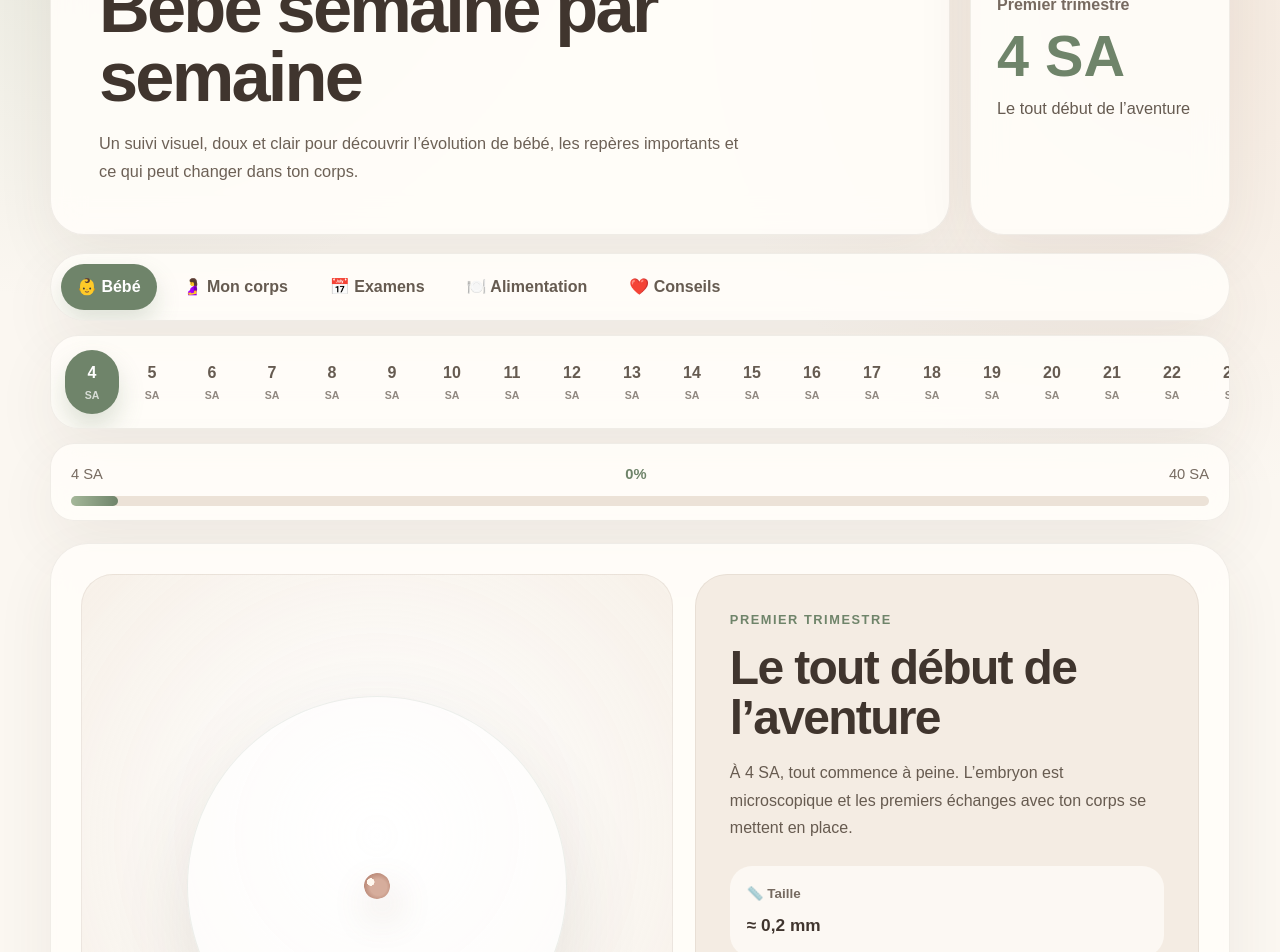
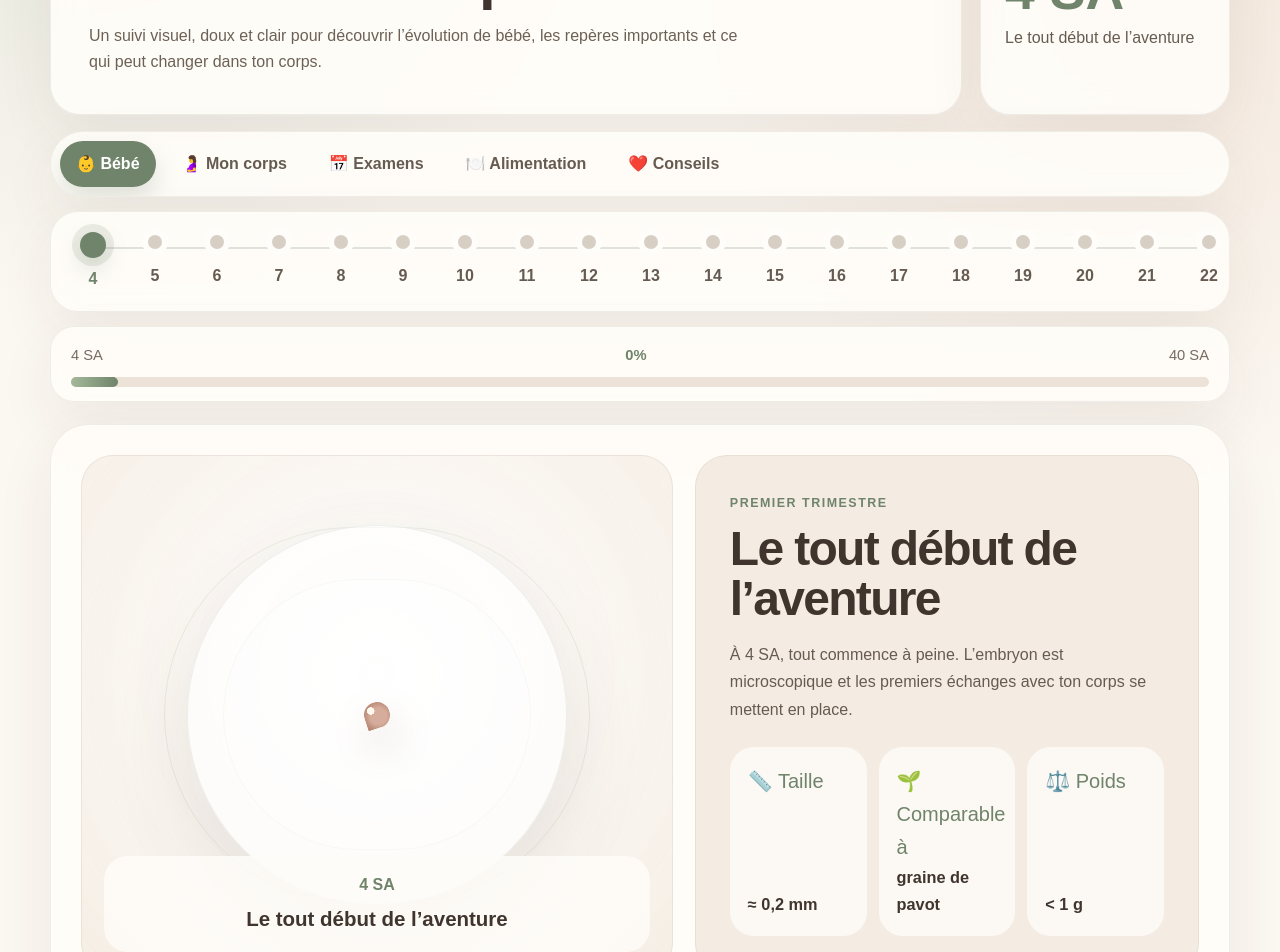
Before and after one commit to Yelenna04/maman-pas-a-pas, a Next.js app: page /pendant-grossesse/semaine-par-semaine in a window 1280 px wide. Shown: the part 300-1252 px from the top of the page. Built offline with nearby package versions, Linux system fonts and the light colour scheme.

Commit message:
Upgrade pregnancy week visual design

```diff
--- a/app/pendant-grossesse/semaine-par-semaine/semaine-par-semaine.css
+++ b/app/pendant-grossesse/semaine-par-semaine/semaine-par-semaine.css
@@ -10,12 +10,12 @@
 .mpap-week-shell {
   width: min(1180px, calc(100% - 32px));
   margin: 0 auto;
-  padding: 36px 0 72px;
+  padding: 28px 0 72px;
 }
 
 .mpap-week-back {
   display: inline-flex;
-  margin-bottom: 22px;
+  margin-bottom: 18px;
   color: #6f846a;
   font-weight: 800;
   text-decoration: none;
@@ -23,10 +23,10 @@
 
 .mpap-week-hero {
   display: grid;
-  grid-template-columns: minmax(0, 1fr) 260px;
-  gap: 20px;
+  grid-template-columns: minmax(0, 1fr) 250px;
+  gap: 18px;
   align-items: stretch;
-  margin-bottom: 18px;
+  margin-bottom: 16px;
 }
 
 .mpap-week-hero > div,
@@ -44,39 +44,39 @@
 }
 
 .mpap-week-hero > div:first-child {
-  border-radius: 34px;
-  padding: clamp(30px, 4vw, 48px);
+  border-radius: 30px;
+  padding: clamp(24px, 3.2vw, 38px);
 }
 
 .mpap-kicker {
-  margin: 0 0 12px;
+  margin: 0 0 10px;
   color: #6f846a;
-  font-size: 0.8rem;
+  font-size: 0.78rem;
   font-weight: 900;
   letter-spacing: 0.12em;
   text-transform: uppercase;
 }
 
 .mpap-week-hero h1 {
-  max-width: 760px;
+  max-width: 720px;
   margin: 0;
   font-family: var(--font-lora), Georgia, serif;
-  font-size: clamp(2.4rem, 5.5vw, 4.6rem);
-  line-height: 0.98;
+  font-size: clamp(2.15rem, 4.7vw, 4rem);
+  line-height: 1;
   letter-spacing: -0.04em;
 }
 
 .mpap-week-hero p {
   max-width: 650px;
-  margin: 18px 0 0;
+  margin: 16px 0 0;
   color: #6d6156;
-  font-size: 1.02rem;
-  line-height: 1.75;
+  font-size: 1rem;
+  line-height: 1.65;
 }
 
 .mpap-week-badge {
-  border-radius: 34px;
-  padding: 26px;
+  border-radius: 30px;
+  padding: 24px;
   display: flex;
   flex-direction: column;
   justify-content: center;
@@ -88,24 +88,24 @@
 }
 
 .mpap-week-badge strong {
-  margin: 10px 0;
+  margin: 8px 0;
   color: #6f846a;
   font-family: var(--font-lora), Georgia, serif;
-  font-size: 3.6rem;
+  font-size: 3.35rem;
   line-height: 1;
 }
 
 .mpap-week-badge p {
   margin: 0;
   color: #665b51;
-  line-height: 1.55;
+  line-height: 1.5;
 }
 
 .mpap-week-nav {
   display: flex;
   gap: 10px;
   margin-bottom: 14px;
-  padding: 10px;
+  padding: 9px;
   border-radius: 999px;
   overflow-x: auto;
 }
@@ -125,46 +125,73 @@
 }
 
 .mpap-timeline {
+  position: relative;
   display: flex;
-  gap: 6px;
+  gap: 14px;
   margin-bottom: 14px;
-  padding: 14px;
+  padding: 20px 18px 16px;
   border-radius: 28px;
   overflow-x: auto;
+}
+
+.mpap-timeline::before {
+  content: "";
+  position: absolute;
+  left: 32px;
+  right: 32px;
+  top: 35px;
+  height: 2px;
+  background: rgba(111, 132, 106, 0.22);
 }
 
 .mpap-timeline button {
   appearance: none;
   -webkit-appearance: none;
+  position: relative;
+  z-index: 1;
   flex: 0 0 auto;
-  min-width: 54px;
+  min-width: 48px;
   border: 0;
   border-radius: 999px;
-  padding: 10px 12px;
+  padding: 0 0 2px;
   background: transparent;
   color: #665b51;
   display: grid;
   place-items: center;
+  gap: 8px;
   font: inherit;
   font-weight: 900;
   cursor: pointer;
 }
 
-.mpap-timeline button.is-active {
+.mpap-timeline button::before {
+  content: "";
+  width: 14px;
+  height: 14px;
+  border-radius: 999px;
+  background: #d8cfc4;
+  box-shadow: 0 0 0 6px #fffdf9;
+}
+
+.mpap-timeline button.is-active::before {
+  width: 26px;
+  height: 26px;
   background: #6f846a;
-  color: white;
-  box-shadow: 0 14px 26px rgba(111, 132, 106, 0.24);
+  box-shadow: 0 0 0 8px rgba(111, 132, 106, 0.14), 0 10px 22px rgba(111, 132, 106, 0.26);
+}
+
+.mpap-timeline button.is-active span {
+  color: #6f846a;
 }
 
 .mpap-timeline button small {
-  font-size: 0.66rem;
-  opacity: 0.72;
+  display: none;
 }
 
 .mpap-progress {
   position: relative;
   margin-bottom: 22px;
-  padding: 18px 20px 22px;
+  padding: 16px 20px 22px;
   border-radius: 24px;
   overflow: hidden;
 }
@@ -214,7 +241,7 @@
 }
 
 .mpap-visual-card {
-  min-height: 500px;
+  min-height: 520px;
   border-radius: 32px;
   background:
     radial-gradient(circle at 50% 42%, rgba(255, 255, 255, 0.98), rgba(241, 231, 219, 0.68));
@@ -225,20 +252,41 @@
   overflow: hidden;
 }
 
+.mpap-visual-card::before,
+.mpap-visual-card::after {
+  content: "";
+  position: absolute;
+  border-radius: 999px;
+  border: 1px solid rgba(111, 132, 106, 0.12);
+}
+
+.mpap-visual-card::before {
+  width: 72%;
+  height: 72%;
+}
+
+.mpap-visual-card::after {
+  width: 52%;
+  height: 52%;
+  background: rgba(255, 255, 255, 0.32);
+}
+
 .mpap-visual-glow {
+  position: relative;
+  z-index: 1;
   width: clamp(230px, 32vw, 380px);
   height: clamp(230px, 32vw, 380px);
   border-radius: 50%;
   display: grid;
   place-items: center;
-  background: rgba(255, 255, 255, 0.6);
+  background: rgba(255, 255, 255, 0.62);
   box-shadow:
     inset 0 0 0 1px rgba(111, 132, 106, 0.12),
     0 32px 80px rgba(83, 64, 50, 0.12);
 }
 
 .mpap-embryo {
-  border-radius: 999px;
+  border-radius: 999px 999px 999px 70%;
   background:
     radial-gradient(circle at 32% 28%, #fff8ef 0 14%, transparent 15%),
     radial-gradient(circle at 54% 56%, #d6ad9c 0 40%, #b98775 74%);
@@ -249,12 +297,13 @@
 
 .mpap-visual-title {
   position: absolute;
+  z-index: 2;
   left: 22px;
   right: 22px;
   bottom: 22px;
   padding: 16px;
   border-radius: 24px;
-  background: rgba(255, 253, 249, 0.82);
+  background: rgba(255, 253, 249, 0.84);
   text-align: center;
 }
 
@@ -301,31 +350,36 @@
 
 .mpap-stats {
   display: grid;
+  grid-template-columns: repeat(3, minmax(0, 1fr));
   gap: 12px;
   margin-top: 24px;
 }
 
 .mpap-stats article {
-  padding: 17px;
-  border-radius: 22px;
-  background: rgba(255, 253, 249, 0.76);
+  min-height: 120px;
+  padding: 18px;
+  border-radius: 24px;
+  background: rgba(255, 253, 249, 0.78);
+  display: flex;
+  flex-direction: column;
+  justify-content: space-between;
 }
 
-.mpap-stats span,
-.mpap-glance article {
+.mpap-stats span {
+  display: block;
+  color: #6f846a;
+  font-size: 1.25rem;
+}
+
+.mpap-stats small {
+  display: block;
   color: #766a60;
   font-weight: 900;
 }
 
-.mpap-stats span {
-  display: block;
-  margin-bottom: 6px;
-  font-size: 0.84rem;
-}
-
 .mpap-stats strong {
   color: #40352e;
-  font-size: 1.08rem;
+  font-size: 1.02rem;
 }
 
 .mpap-glance {
@@ -351,6 +405,8 @@
   padding: 18px;
   border-radius: 22px;
   background: #f4ece3;
+  color: #766a60;
+  font-weight: 900;
 }
 
 .mpap-cards {
@@ -360,9 +416,15 @@
 }
 
 .mpap-cards > article {
-  min-height: 210px;
+  min-height: 220px;
   border-radius: 30px;
   padding: 24px;
+  transition: transform 180ms ease, box-shadow 180ms ease;
+}
+
+.mpap-cards > article:hover {
+  transform: translateY(-3px);
+  box-shadow: 0 28px 70px rgba(72, 55, 43, 0.1);
 }
 
 .mpap-cards span {
@@ -395,9 +457,10 @@
   }
 
   .mpap-week-badge {
-    min-height: 190px;
+    min-height: 170px;
   }
 
+  .mpap-stats,
   .mpap-glance > div:last-child {
     grid-template-columns: repeat(3, minmax(0, 1fr));
   }
@@ -406,7 +469,7 @@
 @media (max-width: 640px) {
   .mpap-week-shell {
     width: min(100% - 22px, 1180px);
-    padding-top: 26px;
+    padding-top: 24px;
   }
 
   .mpap-week-hero > div:first-child,
@@ -420,13 +483,14 @@
   }
 
   .mpap-week-badge strong {
-    font-size: 3.2rem;
+    font-size: 3rem;
   }
 
   .mpap-visual-card {
-    min-height: 420px;
+    min-height: 430px;
   }
 
+  .mpap-stats,
   .mpap-glance > div:last-child {
     grid-template-columns: 1fr;
   }
```
